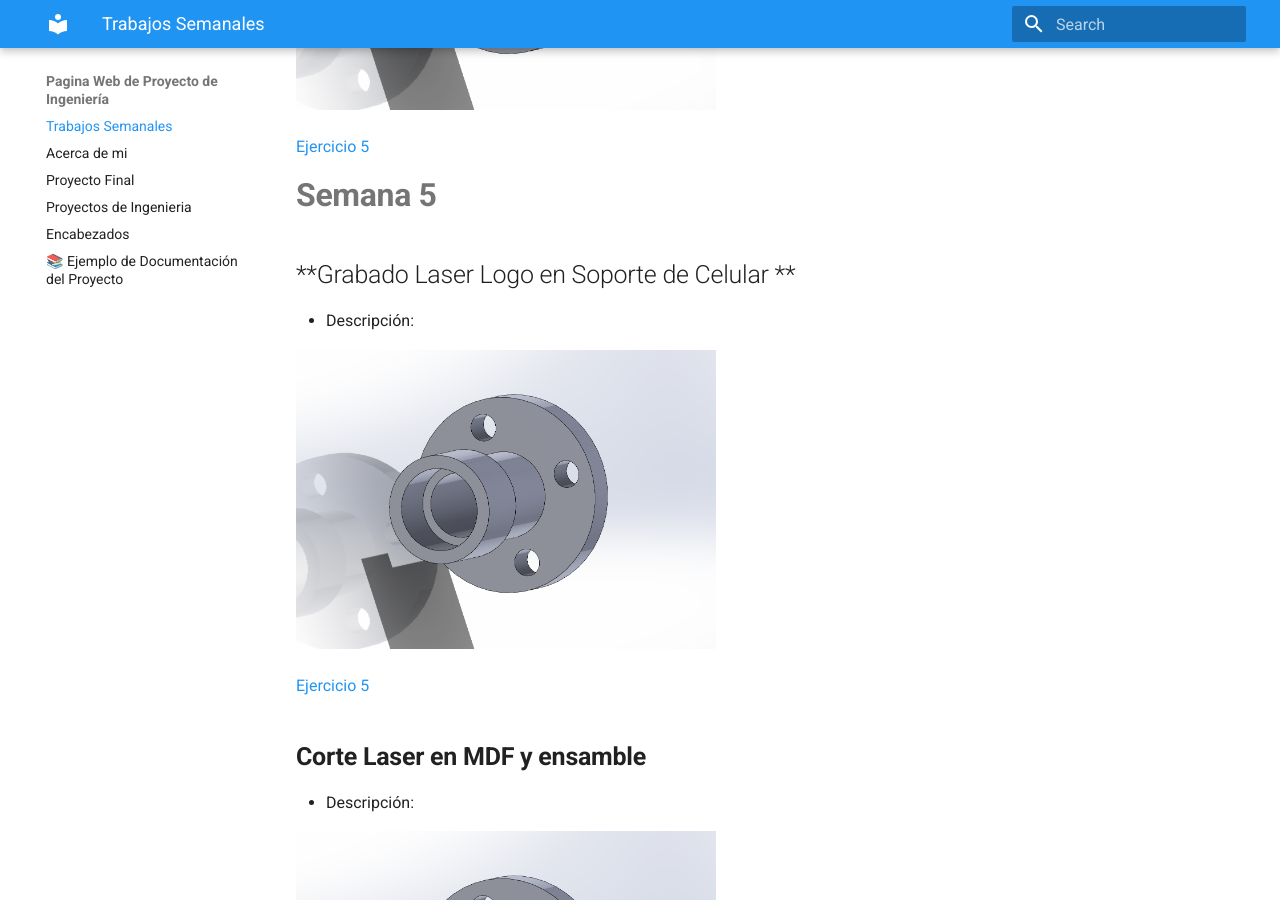
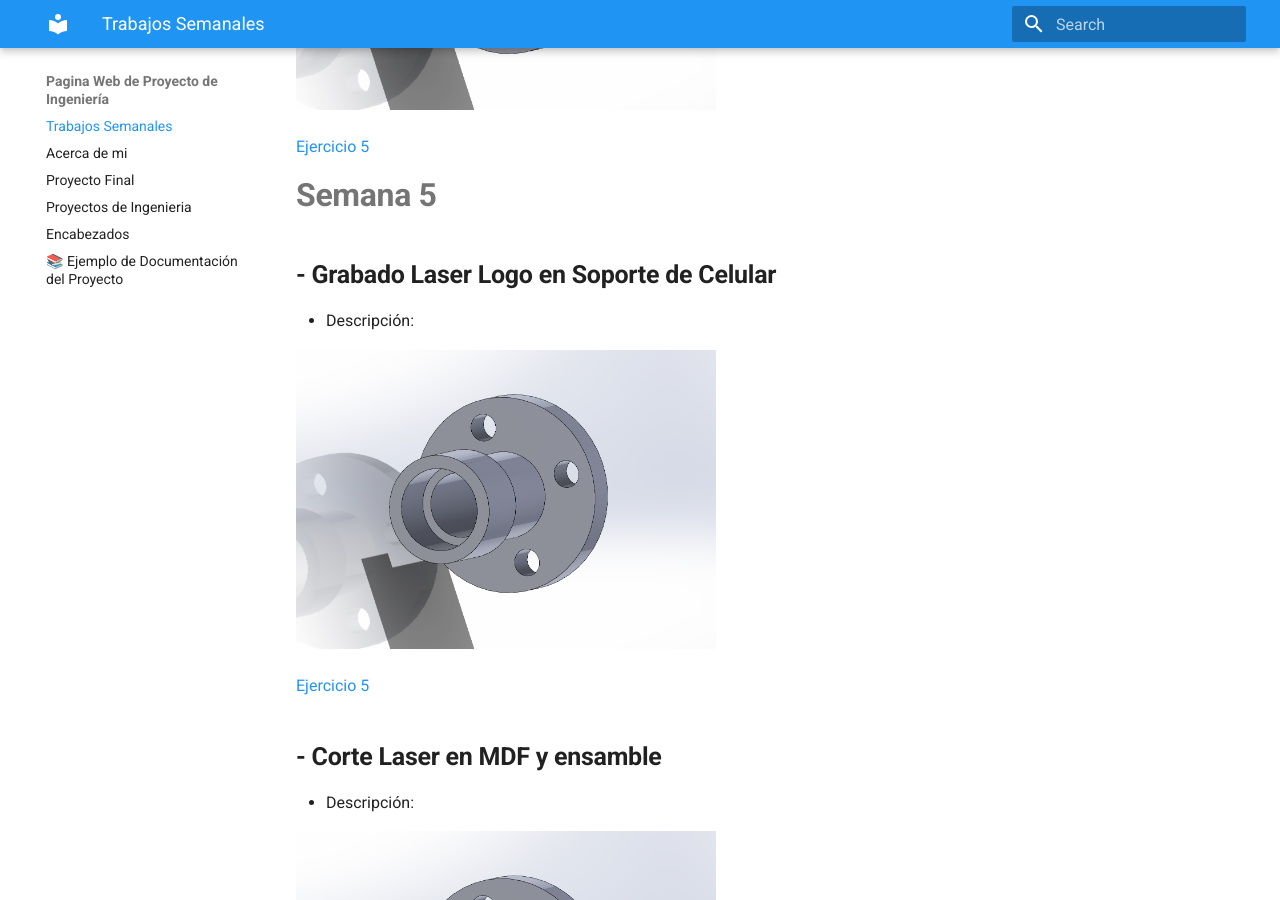
Before and after one commit to JoseGilGonzalezBerra/Proyecto_de_Ingenieria, an MkDocs documentation site: the page built from docs/index.md, in a window 1280 px wide and 900 px high, scrolled down 4043 px. Built offline with MkDocs 1.6.1 and Material for MkDocs 9.7.7, drawn with Linux system fonts in a browser that asks for light colours.

```diff
--- a/docs/index.md
+++ b/docs/index.md
@@ -89,7 +89,7 @@
 
 # **Semana 5**
 
-## **Grabado Laser Logo en Soporte de Celular **
+## **- Grabado Laser Logo en Soporte de Celular**
 
 - Descripción:
 
@@ -98,7 +98,7 @@
 [Ejercicio 5](recursos/archivos/Ejercicio_5.SLDPRT)
 
 
-## **Corte Laser en MDF y ensamble**
+## **- Corte Laser en MDF y ensamble**
 
 - Descripción:
 
```
